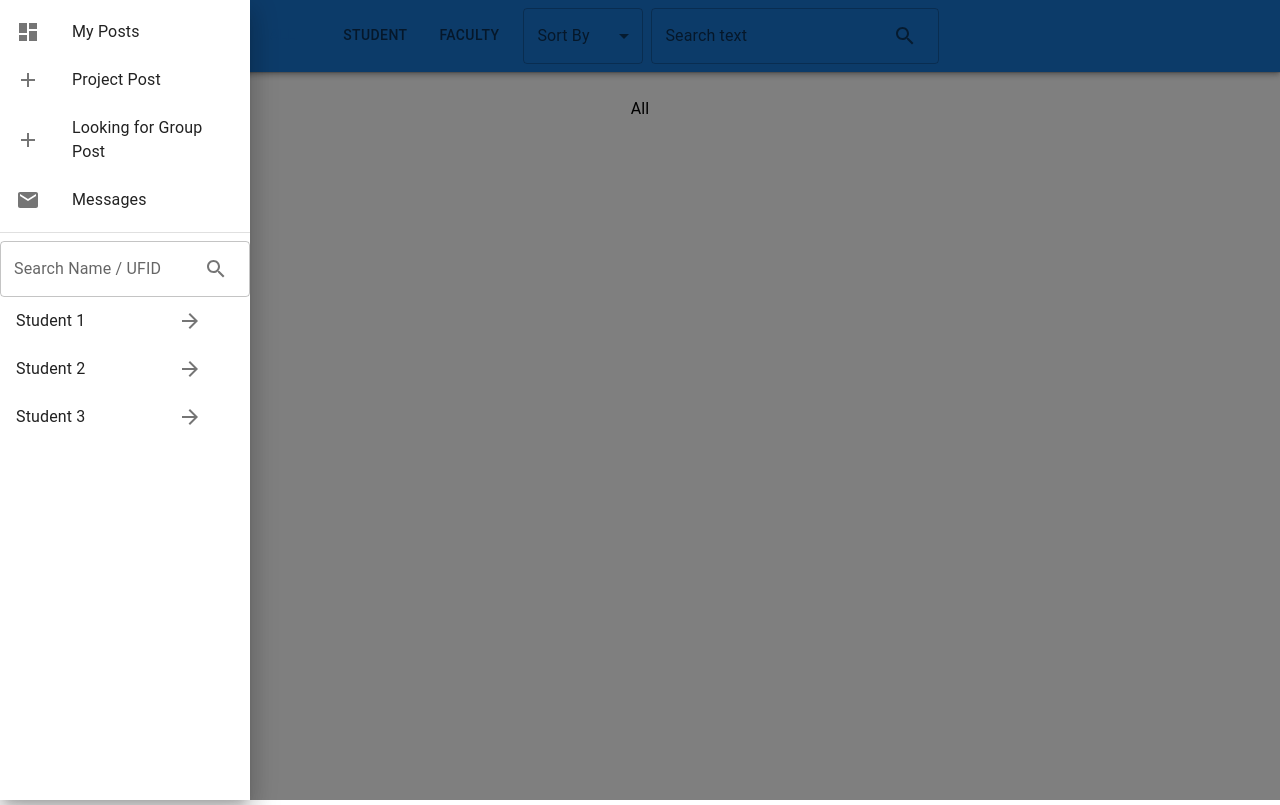
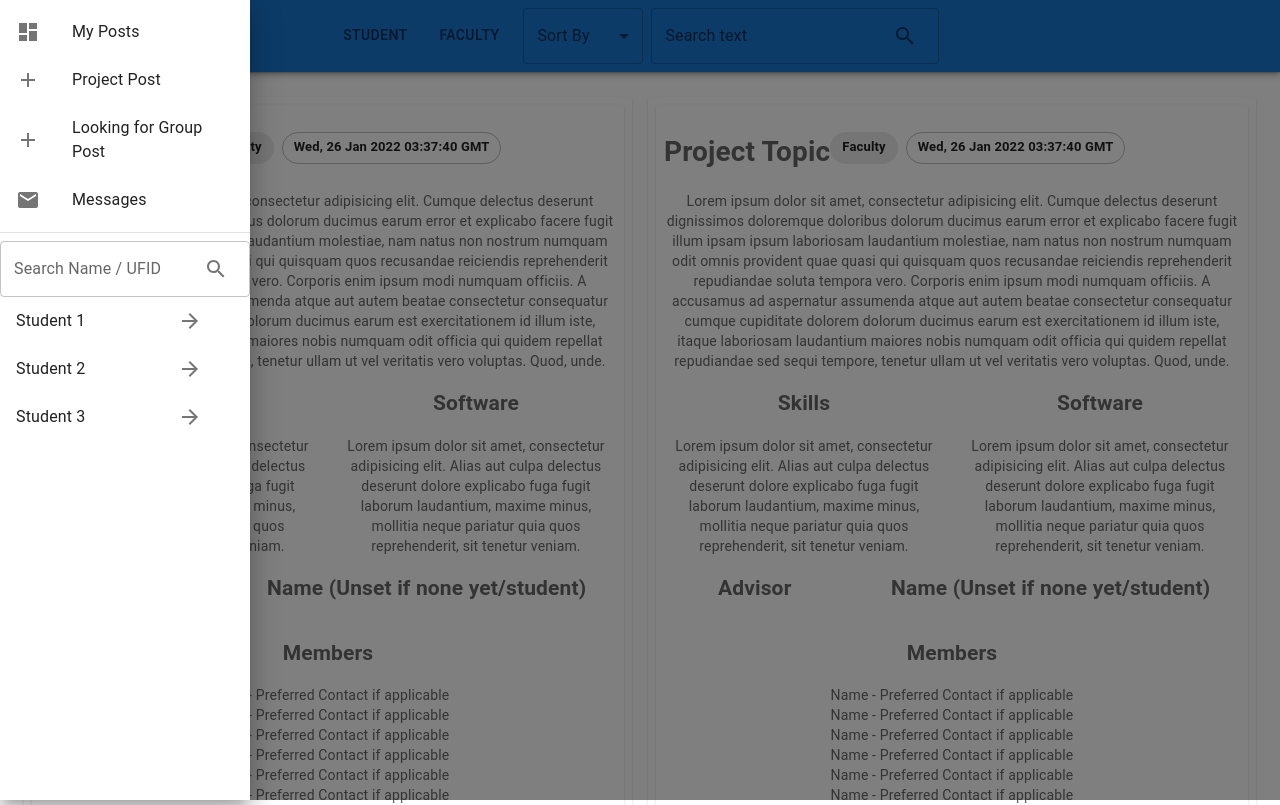
Before and after one commit to MenkeTechnologies/CIS4914ProjectDatabaseUI, a React (Create React App) app: page / in a window 1280 px wide. Shown: the top 805 px of the page. Built offline with nearby package versions, Linux system fonts and the light colour scheme.

Commit message:
adding mock data and consts

```diff
--- a/src/App.js
+++ b/src/App.js
@@ -21,16 +21,17 @@ import MenuItem from '@mui/material/MenuItem';
 import FormControl from '@mui/material/FormControl';
 import Select from '@mui/material/Select';
 import { Add, ArrowForward, Dashboard, Mail } from "@mui/icons-material";
-
-const LEFT = 'left';
-
-const TITLE = <>Senior Project App</>;
+import Grid from '@mui/material/Grid';
+import { styled } from '@mui/material/styles';
+import Paper from '@mui/material/Paper';
+import { LEFT, OFFERING, POST_TYPE, TITLE } from "./Consts";
+import { posts } from "./MockData";
+import { Button, Chip, Stack } from "@mui/material";
 
 function App() {
   const [state, setState] = React.useState({
     [LEFT]: true,
   });
-
 
   const toggleDrawer = (anchor, open) => (event) => {
     if (event.type === 'keydown' && (event.key === 'Tab' || event.key === 'Shift')) {
@@ -126,6 +127,13 @@ function App() {
     </IconButton>
   )
 
+  const Item = styled(Paper)(({theme}) => ({
+    ...theme.typography.body2,
+    padding: theme.spacing(1),
+    textAlign: 'center',
+    color: theme.palette.text.secondary,
+  }));
+
   return (
     <div className="App">
       <AppBar position="static">
@@ -134,9 +142,9 @@ function App() {
             <MenuIcon/>
           </IconButton>
           <Typography variant="h6" color="inherit" component="div">
-            {<Typography variant="h6" color="inherit" component="div">
+            <Typography variant="h6" color="inherit" component="div">
               {TITLE}
-            </Typography>}
+            </Typography>
           </Typography>
           <Tabs value={value} onChange={handleChange} aria-label="basic tabs example">
             <Tab label="All" {...a11yProps(0)} />
@@ -171,7 +179,120 @@ function App() {
         <Box sx={{borderBottom: 1, borderColor: 'divider'}}>
         </Box>
         <TabPanel value={value} index={0}>
-          All
+          <Box sx={{flexGrow: 1}}>
+            <Grid container spacing={2}>
+              {posts.map(p => {
+                  if (p[POST_TYPE] === OFFERING) {
+                    return <Grid item xs={6}>
+                      <Item>
+                        <Item>
+
+                          <h1>
+                            <Stack direction="row" spacing={1}>
+                              {p.title}
+                              <Chip label={p.userType}/>
+                              <Chip label={p.date} variant="outlined"/>
+                            </Stack>
+                          </h1>
+                          {p.details}
+
+                          <Grid container item spacing={2}>
+                            <Grid item xs={6}>
+                              <h2>
+                                Skills
+                              </h2>
+                              {p.skills}
+                            </Grid>
+                            <Grid item xs={6}>
+                              <h2>
+                                Software
+                              </h2>
+                              {p.software}
+                            </Grid>
+                          </Grid>
+
+                          <Grid container item spacing={2}>
+                            <Grid item xs={4}>
+                              <h2>
+                                Advisor
+                              </h2>
+                            </Grid>
+                            <Grid item xs={8}>
+                              <h2>
+                                {p.advisor}
+                              </h2>
+                            </Grid>
+                          </Grid>
+                          <h2>Members</h2>
+
+                          {p.members.map(m =>
+                            <div>{m}</div>
+                          )}
+
+                        </Item>
+
+                        <Item>
+                          <Stack direction="row" spacing={1}>
+                            <Chip label="6/6 Members"/>
+                            <Button variant={"contained"}>Request to Join</Button>
+                            <Button variant={"contained"}>Edit</Button>
+                          </Stack>
+                        </Item>
+
+                      </Item>
+                    </Grid>
+
+                  } else {
+                    return <Grid item xs={6}>
+                      <Item>
+                        <Item>
+
+                          <h1>
+                            <Stack direction="row" spacing={1}>
+                              {p.title}
+                            </Stack>
+                          </h1>
+                          {p.details}
+                          <Grid container item spacing={2}>
+                            <Grid item xs={4}>
+                              <h2>
+                                Name
+                              </h2>
+                            </Grid>
+                            <Grid item xs={8}>
+                              <h2>
+                                {p.name}
+                              </h2>
+                            </Grid>
+                          </Grid>
+                          <Grid container item spacing={2}>
+                            <Grid item xs={4}>
+                              <h2>
+                                Contact
+                              </h2>
+                            </Grid>
+                            <Grid item xs={8}>
+                              <h2>
+                                {p.contact}
+                              </h2>
+                            </Grid>
+                          </Grid>
+                        </Item>
+                        <Item>
+                          <Stack direction="row" spacing={1}>
+                            <Button variant={"contained"}>Add to My Group</Button>
+                            <Button variant={"contained"}>Message</Button>
+                          </Stack>
+                        </Item>
+                      </Item>
+                    </Grid>
+                  }
+
+                }
+              )}
+            </Grid>
+          </Box>
+
         </TabPanel>
         <TabPanel value={value} index={1}>
           Student
--- /dev/null
+++ b/src/Consts.js
@@ -0,0 +1,5 @@
+export const LEFT = 'left';
+export const TITLE = 'Senior Project App';
+export const SEEKING = 'seeking';
+export const OFFERING = 'offering';
+export const POST_TYPE = "postType"
--- /dev/null
+++ b/src/MockData.js
@@ -0,0 +1,35 @@
+import { OFFERING, POST_TYPE, SEEKING } from "./Consts";
+
+const projectPostDummy = {
+  title: "Project Topic",
+  [POST_TYPE]: OFFERING,
+  userType: 'Faculty',
+  date: new Date().toUTCString(),
+  details: " Lorem ipsum dolor sit amet, consectetur adipisicing elit. Cumque delectus deserunt dignissimos doloremque doloribus dolorum ducimus earum error et explicabo facere fugit illum ipsam ipsum laboriosam laudantium molestiae, nam natus non nostrum numquam odit omnis provident quae quasi qui quisquam quos recusandae reiciendis reprehenderit repudiandae soluta tempora vero. Corporis enim ipsum modi numquam officiis. A accusamus ad aspernatur assumenda atque aut autem beatae consectetur consequatur cumque cupiditate dolorem dolorum ducimus earum est exercitationem id illum iste, itaque laboriosam laudantium maiores nobis numquam odit officia qui quidem repellat repudiandae sed sequi tempore, tenetur ullam ut vel veritatis vero voluptas. Quod, unde.",
+  skills: 'Lorem ipsum dolor sit amet, consectetur adipisicing elit. Alias aut culpa delectus deserunt dolore explicabo fuga fugit laborum laudantium, maxime minus, mollitia neque pariatur quia quos reprehenderit, sit tenetur veniam.',
+  software: 'Lorem ipsum dolor sit amet, consectetur adipisicing elit. Alias aut culpa delectus deserunt dolore explicabo fuga fugit laborum laudantium, maxime minus, mollitia neque pariatur quia quos reprehenderit, sit tenetur veniam.',
+  advisor: 'Name (Unset if none yet/student)',
+  members: [
+    'Name - Preferred Contact if applicable',
+    'Name - Preferred Contact if applicable',
+    'Name - Preferred Contact if applicable',
+    'Name - Preferred Contact if applicable',
+    'Name - Preferred Contact if applicable',
+    'Name - Preferred Contact if applicable',
+  ]
+};
+
+const lookingPostDummy = {
+  [POST_TYPE]: SEEKING,
+  title: 'Looking for Group',
+  name: 'John Doe',
+  contact: 'helloworld@domain.tld',
+  details: " Lorem ipsum dolor sit amet, consectetur adipisicing elit. Cumque delectus deserunt dignissimos doloremque doloribus dolorum ducimus earum error et explicabo facere fugit illum ipsam ipsum laboriosam laudantium molestiae, nam natus non nostrum numquam odit omnis provident quae quasi qui quisquam quos recusandae reiciendis reprehenderit repudiandae soluta tempora vero. Corporis enim ipsum modi numquam officiis. A accusamus ad aspernatur assumenda atque aut autem beatae consectetur consequatur cumque cupiditate dolorem dolorum ducimus earum est exercitationem id illum iste, itaque laboriosam laudantium maiores nobis numquam odit officia qui quidem repellat repudiandae sed sequi tempore, tenetur ullam ut vel veritatis vero voluptas. Quod, unde."
+}
+
+export const posts = [
+  projectPostDummy,
+  projectPostDummy,
+  projectPostDummy,
+  lookingPostDummy
+]
```
